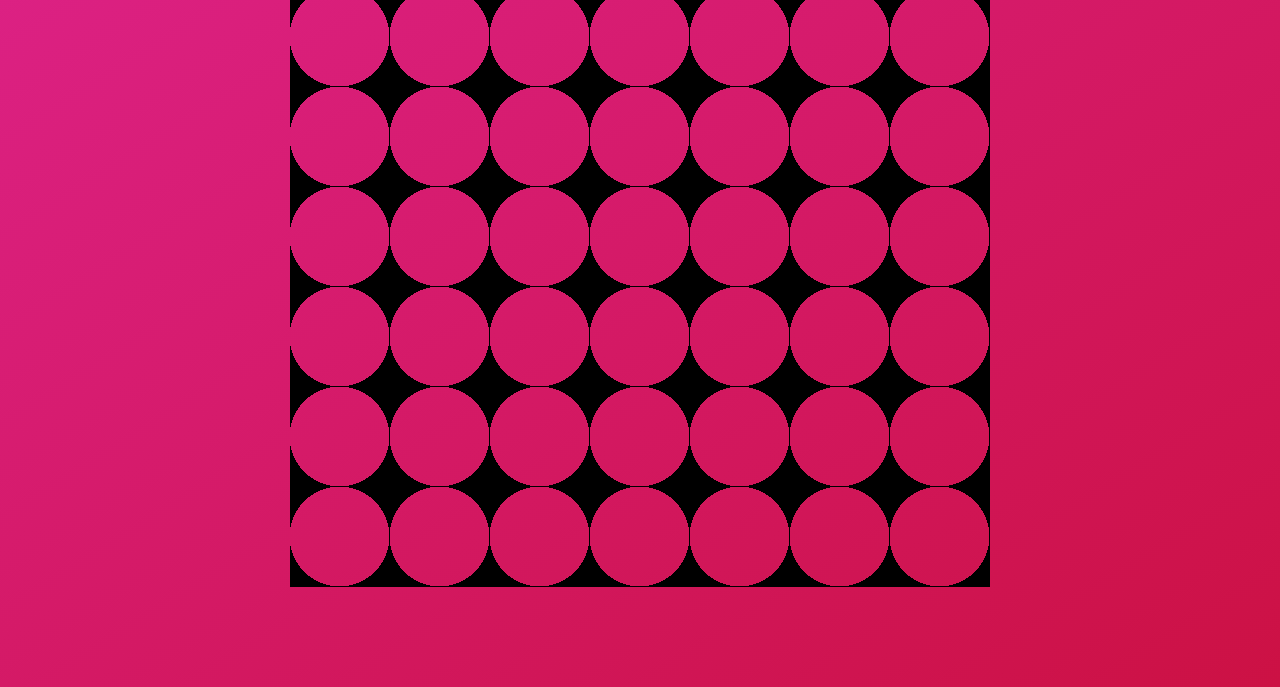
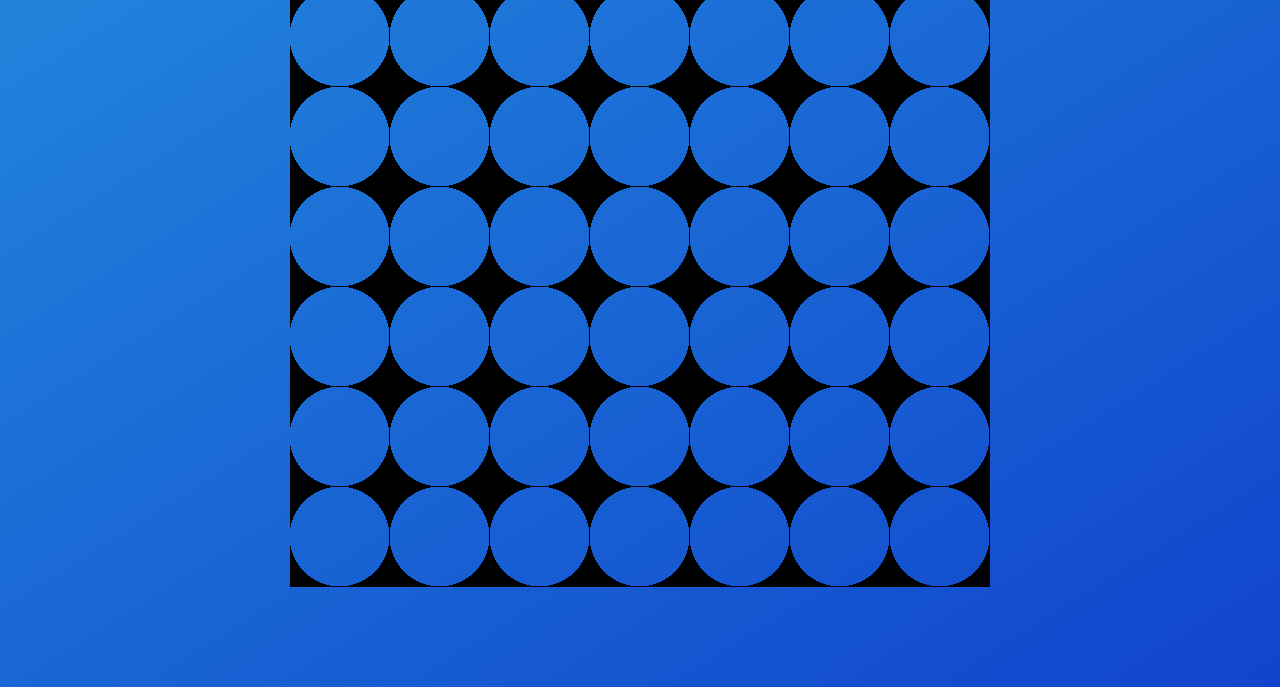
Before and after one commit to tildeman/mcbfe, a plain HTML site: page spck/c4.html in a window 1280 px wide. Shown: the part 113-800 px from the top of the page. Drawn offline with Linux system fonts and the light colour scheme.

Commit message:
Button color

```diff
--- a/spck/main.css
+++ b/spck/main.css
@@ -1,5 +1,5 @@
 .fill{
-    background-image: linear-gradient(to bottom right,#dd2288,#cc1144);
+    background-image: linear-gradient(to bottom right,#2288dd,#1144cc);
     position:absolute;
     top:0;
     bottom:0;
```
Also changed, not shown: spck/restart.png.
